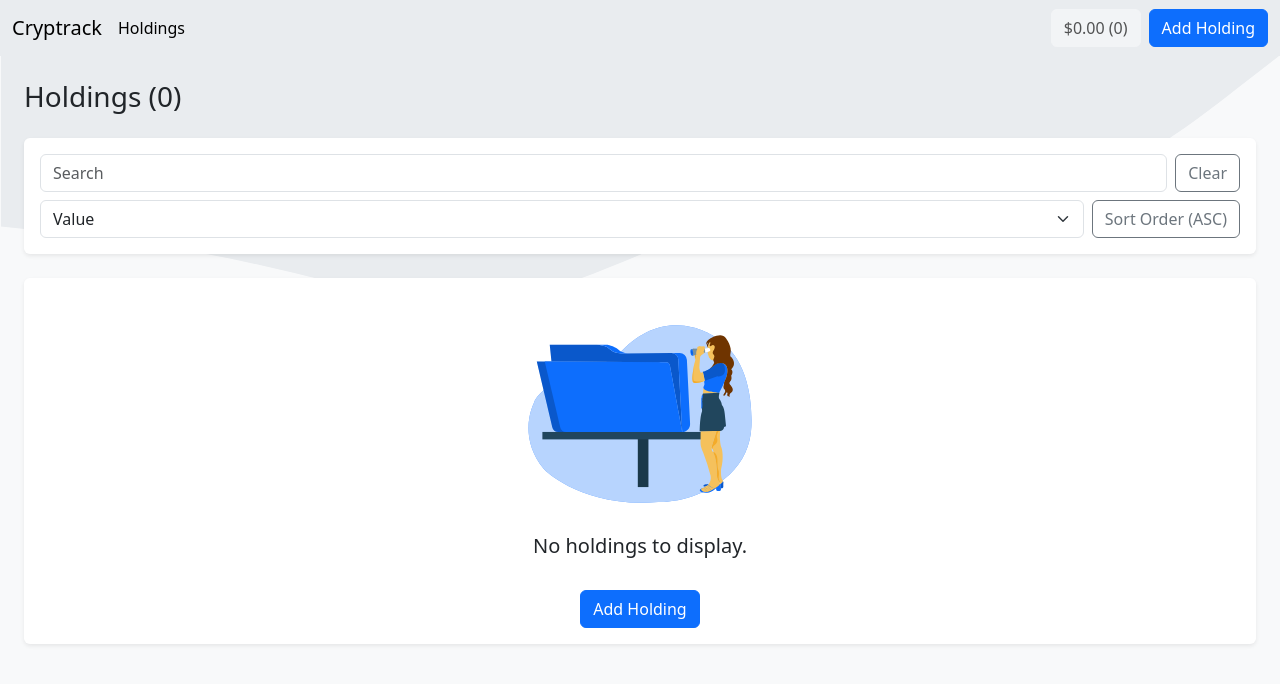
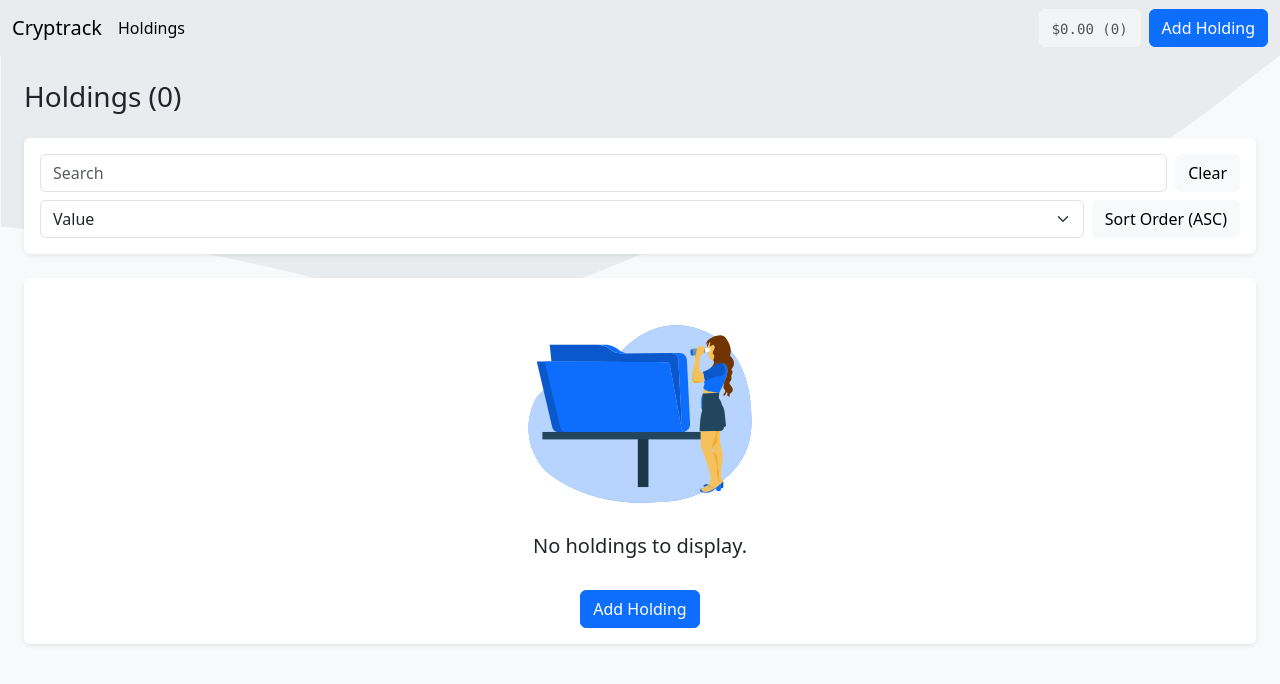
Before and after one commit to karmasakshi/cryptrack, a Next.js app: page / in a window 1280 px wide. Shown: the top 684 px of the page. Built offline with nearby package versions, Linux system fonts and the light colour scheme.

Commit message:
chore(general): clean-up

```diff
--- a/src/components/Navbar.tsx
+++ b/src/components/Navbar.tsx
@@ -34,7 +34,9 @@ const Navbar = () => {
         </div>
         <div className="d-flex gap-2">
           <button type="button" className="btn btn-light" disabled>
-            ${formatAmount(portfolio.value)} ({portfolio.holdings.length})
+            <pre className="d-inline">
+              ${formatAmount(portfolio.value)} ({portfolio.holdings.length})
+            </pre>
           </button>
           <Link className="btn btn-primary" href="/add">
             Add Holding
--- a/src/pages/_document.tsx
+++ b/src/pages/_document.tsx
@@ -5,6 +5,10 @@ export default function Document() {
   return (
     <Html>
       <Head>
+        <meta
+          name="viewport"
+          content="width=device-width, initial-scale=1.0, user-scalable=no"
+        />
         <link
           href="https://cdn.jsdelivr.net/npm/bootstrap@5.3.3/dist/css/bootstrap.min.css"
           rel="stylesheet"
--- a/src/pages/index.tsx
+++ b/src/pages/index.tsx
@@ -64,7 +64,7 @@ const Holdings = () => {
                 />
                 <button
                   type="button"
-                  className="btn btn-outline-secondary"
+                  className="btn btn-light"
                   onClick={() => setFilters(defaultFilters)}
                 >
                   Clear
@@ -90,7 +90,7 @@ const Holdings = () => {
                 </select>
                 <button
                   type="button"
-                  className="btn btn-outline-secondary"
+                  className="btn btn-light"
                   onClick={() =>
                     setFilters({
                       ...filters,
@@ -121,7 +121,7 @@ const Holdings = () => {
               {filters.searchKey ? (
                 <button
                   type="button"
-                  className="mt-4 btn btn-outline-secondary"
+                  className="mt-4 btn btn-light"
                   onClick={() => setFilters(defaultFilters)}
                 >
                   Clear Filters
```
